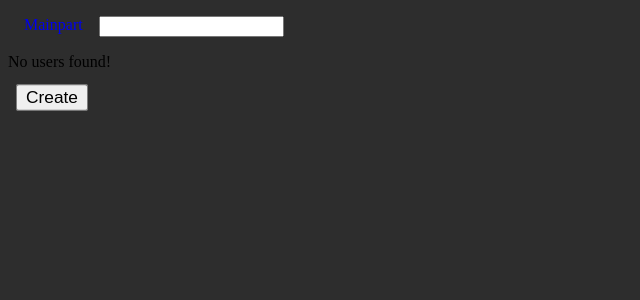
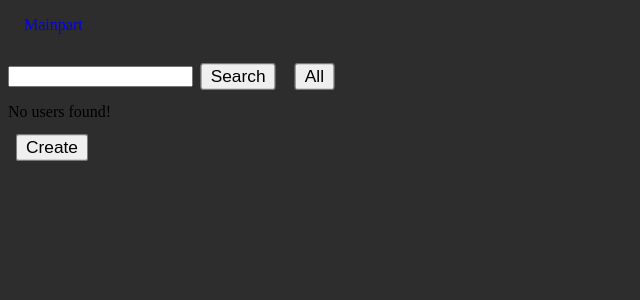
Before and after one commit to Dumary75/Study, a React (Vite) app: page / in a window 1280 px wide. Shown: the top 300 px of the page, without its empty margins (0-640 px from the left). Built offline with nearby package versions, Linux system fonts and the light colour scheme.

Commit message:
Filteroption in the Mainpart works now

```diff
--- a/src/components/Header.jsx
+++ b/src/components/Header.jsx
@@ -1,6 +1,4 @@
 import { Link, Outlet } from "react-router-dom";
-import MainPart from "./MainPart";
-
 
 
 export default function Header({ userList }) {
@@ -9,7 +7,6 @@ export default function Header({ userList }) {
         <>
         <nav className="Navbar">
             <Link to={'/'}>Mainpart</Link>
-            <input type="search" />
         </nav>
 
         <Outlet />
--- a/src/components/MainPart.jsx
+++ b/src/components/MainPart.jsx
@@ -3,18 +3,48 @@ import { editUser } from './UserContext';
 import CreateButton from "./Funktions/CreateButton"
 import { Link } from 'react-router-dom';
 import UserForm from './UserForm';
+import { useState, useRef } from 'react';
+
+
+
 
 export default function MainPart(){
+    const beispielRef = useRef(null);
     const { state } = editUser();
+    const[seArch,SetSearch] = useState([]);
+
+
+function search(){
+    let suchValue = beispielRef.current.value.trim();
+    const filteredUsers = state.filter(userItem => userItem.name === suchValue);
+    SetSearch(filteredUsers);
+}
+
+function all(){
+ SetSearch([]);
+}
+
+
+
 
     return(
 
         <>
-            {state.length >0 ? state.map((user) => <ul className='mainUserList'>
-                <li key={user.id} className='userItem'>
-                    <Link key={user.name} to={`/details/${user.name}`}>{user.name}</Link>
+         <input type="search" ref={beispielRef}/>
+         <button onClick={search}>Search</button>
+         <button onClick={all}>All</button> <br />
+
+            {state.length >0
+            ? seArch.length <1 ? state.map((user) => <ul className='mainUserList' key={user.id}>
+                <li className='userItem'>
+                    <Link  to={`/details/${user.name}`}>{user.name}</Link>
                 </li>
-            </ul>) : 'No users found!'} <br />
+            </ul>) : seArch.map((user) => <ul className='mainUserList' key={user.id}>
+                <li className='userItem'>
+                    <Link  to={`/details/${user.name}`}>{user.name}</Link>
+                </li>
+            </ul>)
+            : 'No users found!'} <br />
 
         <UserForm />
         <CreateButton />
```
